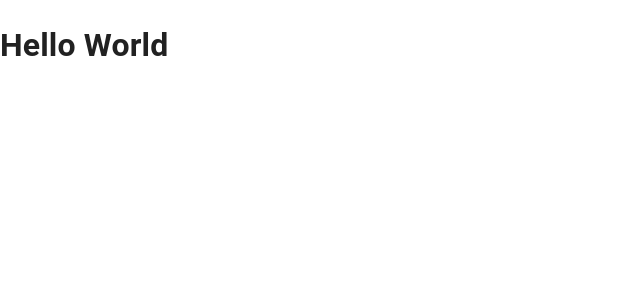
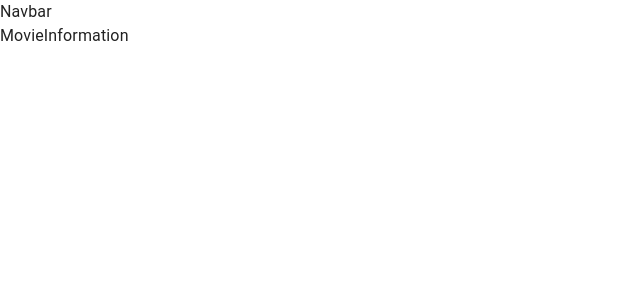
Before and after one commit to agosavi12/filmpire-React-App, a React (Create React App) app: page /movie/1 in a window 1280 px wide. Shown: the top 300 px of the page, without its empty margins (0-640 px from the left). Built offline with nearby package versions, Linux system fonts and the light colour scheme.

Commit message:
page components created & routing setup

```diff
--- /dev/null
+++ b/src/components/Actors/Actors.jsx
@@ -0,0 +1,4 @@
+const Actors = () => {
+  return <div>Actors</div>;
+};
+export default Actors;
--- a/src/components/App.jsx
+++ b/src/components/App.jsx
@@ -1,11 +1,28 @@
 import { CssBaseline } from '@mui/material';
+import { Route, Switch } from 'react-router-dom';
+import { Actors, Movies, MovieInformation, Profile, Navbar } from '.';
 
 const App = () => {
   return (
     <div>
       <CssBaseline />
-
-      <h1>Hello World</h1>
+      <Navbar />
+      <main>
+        <Switch>
+          <Route exact path="/">
+            <Movies />
+          </Route>
+          <Route exact path="/movie/:id">
+            <MovieInformation />
+          </Route>
+          <Route exact path="/actors/:id">
+            <Actors />
+          </Route>
+          <Route exact path="/profile/:id">
+            <Profile />
+          </Route>
+        </Switch>
+      </main>
     </div>
   );
 };
--- /dev/null
+++ b/src/components/MovieInformation/MovieInformation.jsx
@@ -0,0 +1,4 @@
+const MovieInformation = () => {
+  return <div>MovieInformation</div>;
+};
+export default MovieInformation;
--- /dev/null
+++ b/src/components/Movies/Movies.jsx
@@ -0,0 +1,4 @@
+const Movies = () => {
+  return <div>Movies</div>;
+};
+export default Movies;
--- /dev/null
+++ b/src/components/Navbar/Navbar.jsx
@@ -0,0 +1,4 @@
+const Navbar = () => {
+  return <div>Navbar</div>;
+};
+export default Navbar;
--- /dev/null
+++ b/src/components/Profile/Profile.jsx
@@ -0,0 +1,4 @@
+const Profile = () => {
+  return <div>Profile</div>;
+};
+export default Profile;
--- /dev/null
+++ b/src/components/index.js
@@ -0,0 +1,5 @@
+export { default as Navbar } from './Navbar/Navbar';
+export { default as Actors } from './Actors/Actors';
+export { default as Movies } from './Movies/Movies';
+export { default as MovieInformation } from './MovieInformation/MovieInformation';
+export { default as Profile } from './Profile/Profile';
--- a/src/index.js
+++ b/src/index.js
@@ -1,10 +1,13 @@
 import React from 'react';
 import ReactDOM from 'react-dom/client';
+import { BrowserRouter } from 'react-router-dom';
 import App from './components/App';
 
 const root = ReactDOM.createRoot(document.getElementById('root'));
 root.render(
   <React.StrictMode>
-    <App />
+    <BrowserRouter>
+      <App />
+    </BrowserRouter>
   </React.StrictMode>,
 );
```
Also changed, not shown: 1 other file (tests, documents, lock files or other folders).
